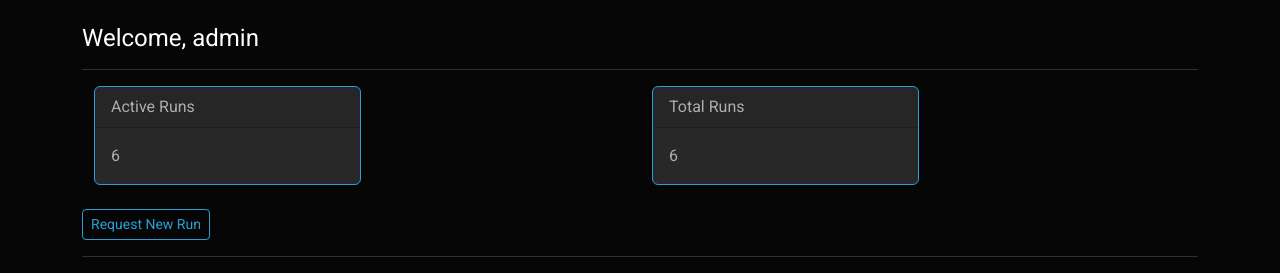
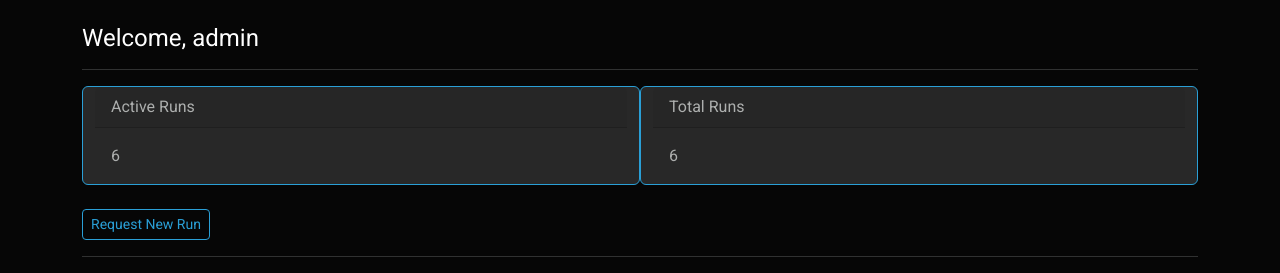
Before and after one commit to CIbarra310/on_the_day, a Django app: page /dashboard in a window 1280 px wide. Shown: the part 58-331 px from the top of the page. Run offline with Django 5.2, Linux system fonts and the light colour scheme; a user stored in the database is signed in.

Commit message:
Update dashboard.html
Tile Updates

```diff
--- a/app/templates/app/dashboard.html
+++ b/app/templates/app/dashboard.html
@@ -6,24 +6,16 @@
         <hr>
         <div class="container">
             <div class="row">
-                <div class="col">
-                    <div class="col-12">
                 <div class="card border-primary h-100 col-6">
                     <div class="card-header">Active Runs</div>
                     <div class="card-body">
                         <p class="card-text">6</p>
                     </div>
                 </div>
-                    </div>
-                </div>
-                <div class="col">
-                    <div class="col-12">
                 <div class="card border-primary h-100 col-6">
                     <div class="card-header">Total Runs</div>
                     <div class="card-body">
                         <p class="card-text">6</p>
-                            </div>
-                        </div>
                     </div>
                 </div>
             </div>
```
Lines whose indentation alone changed are shown as unchanged.
